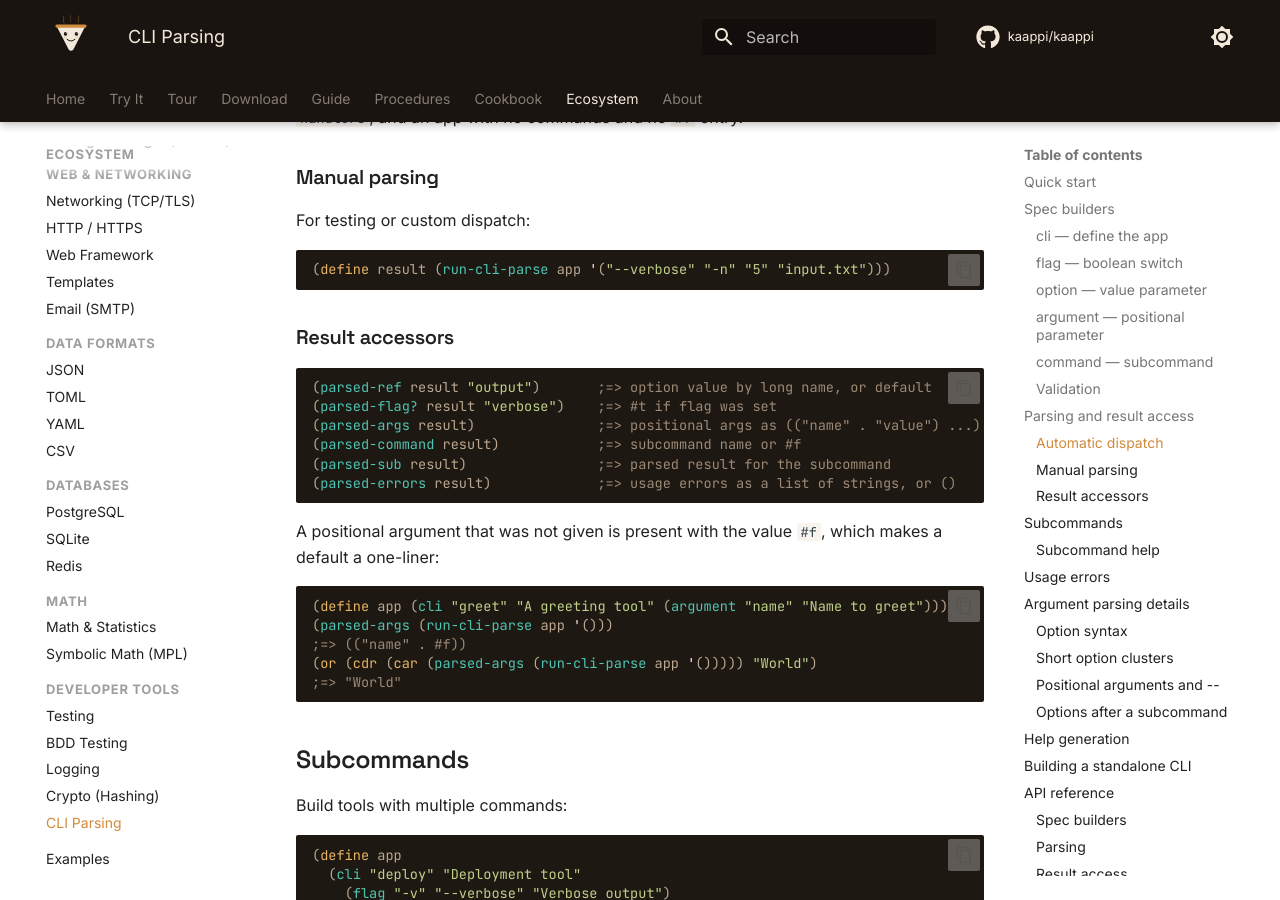
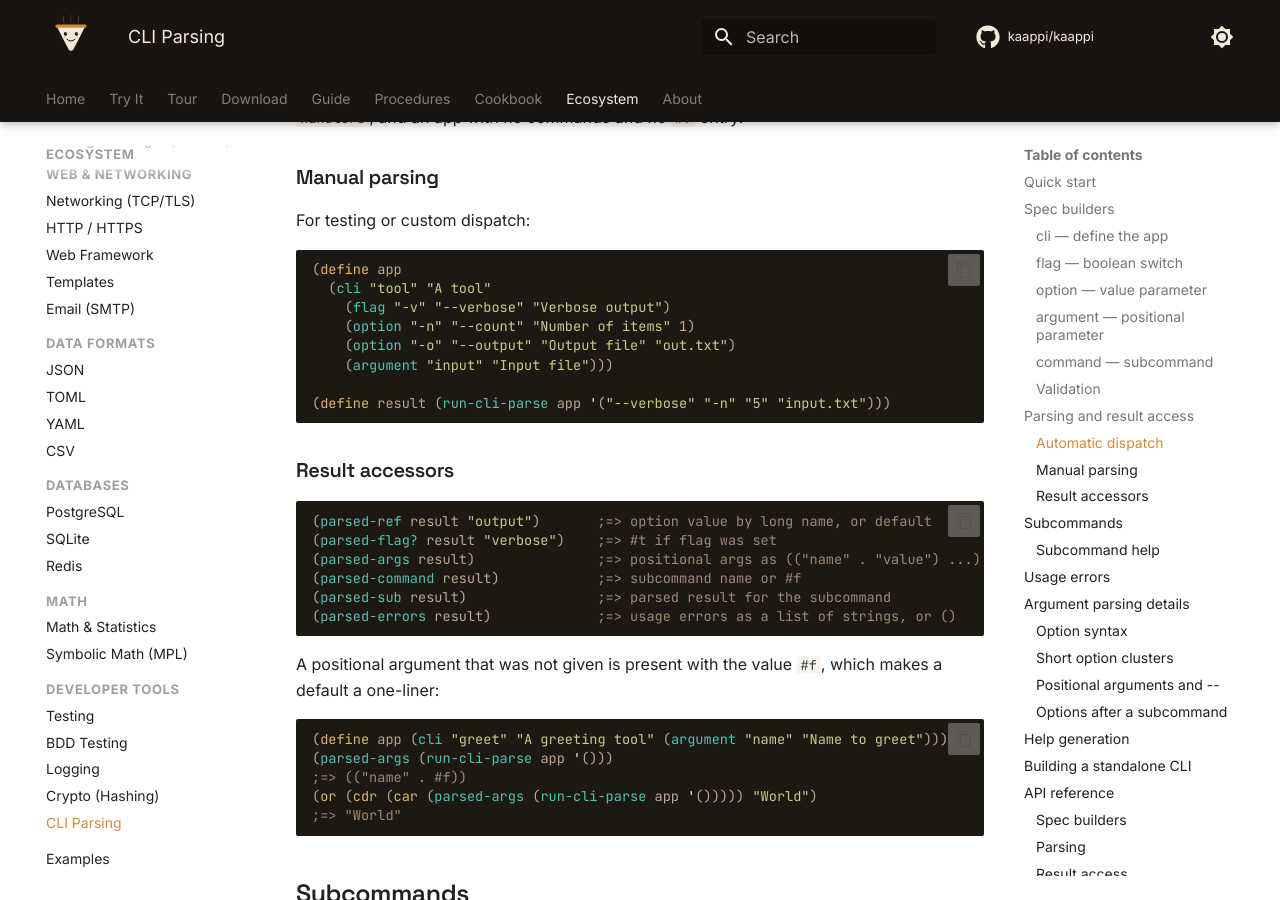
Before and after one commit to kaappi/kaappi.github.io, an MkDocs documentation site: the page built from docs/ecosystem/cli.md, in a window 1280 px wide and 900 px high, scrolled down 3082 px. Built offline with MkDocs 1.6.1 and Material for MkDocs 9.7.7, drawn with Linux system fonts in a browser that asks for light colours; comment, search, counter and statistics services are not loaded.

Commit message:
Make the manual-parsing example self-contained
The block defined result from an app that no earlier runnable block on
the page defines, so once the sample sweep started feeding this page's
run-cli-parse blocks it would evaluate against an unbound app. It now
declares the small app it parses, which also gives the accessor block
right after it a real result to describe.

Co-Authored-By: Claude Fable 5.1 <noreply@anthropic.com>
Signed-off-by: Baiju Muthukadan <baiju.m.mail@gmail.com>

````diff
--- a/docs/ecosystem/cli.md
+++ b/docs/ecosystem/cli.md
@@ -159,6 +159,13 @@ entry.
 For testing or custom dispatch:
 
 ```scheme
+(define app
+  (cli "tool" "A tool"
+    (flag "-v" "--verbose" "Verbose output")
+    (option "-n" "--count" "Number of items" 1)
+    (option "-o" "--output" "Output file" "out.txt")
+    (argument "input" "Input file")))
+
 (define result (run-cli-parse app '("--verbose" "-n" "5" "input.txt")))
 ```
 
````
